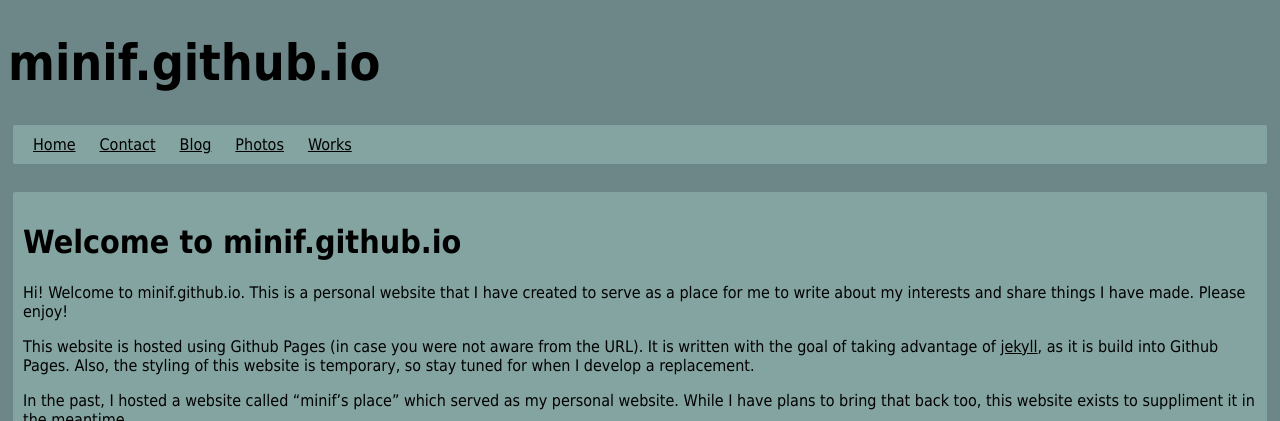
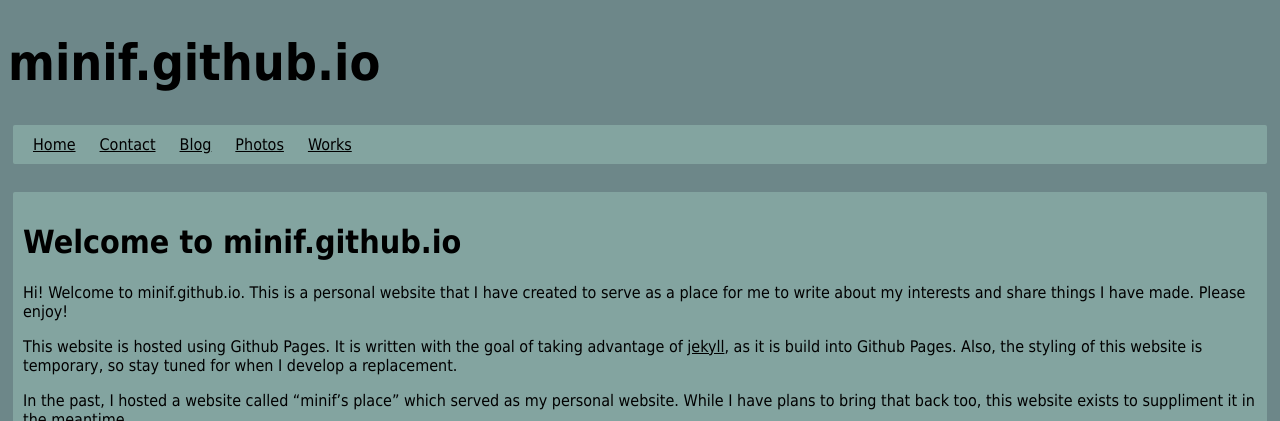
Before and after one commit to minif/minif.github.io, a Jekyll site: the page built from index.md, in a window 1280 px wide, cut to the strip 0-421 px from the top of the page. Built offline with Jekyll 4.4.1, drawn with Linux system fonts in a browser that asks for light colours.

Commit message:
Update index.md

```diff
--- a/index.md
+++ b/index.md
@@ -6,7 +6,7 @@
 # Welcome to minif.github.io
 Hi! Welcome to minif.github.io. This is a personal website that I have created to serve as a place for me to write about my interests and share things I have made. Please enjoy!
 
-This website is hosted using Github Pages (in case you were not aware from the URL). It is written with the goal of taking advantage of [jekyll](https://jekyllrb.com), as it is build into Github Pages. Also, the styling of this website is temporary, so stay tuned for when I develop a replacement.
+This website is hosted using Github Pages. It is written with the goal of taking advantage of [jekyll](https://jekyllrb.com), as it is build into Github Pages. Also, the styling of this website is temporary, so stay tuned for when I develop a replacement.
 
 In the past, I hosted a website called "minif's place" which served as my personal website. While I have plans to bring that back too, this website exists to suppliment it in the meantime.
 
```
